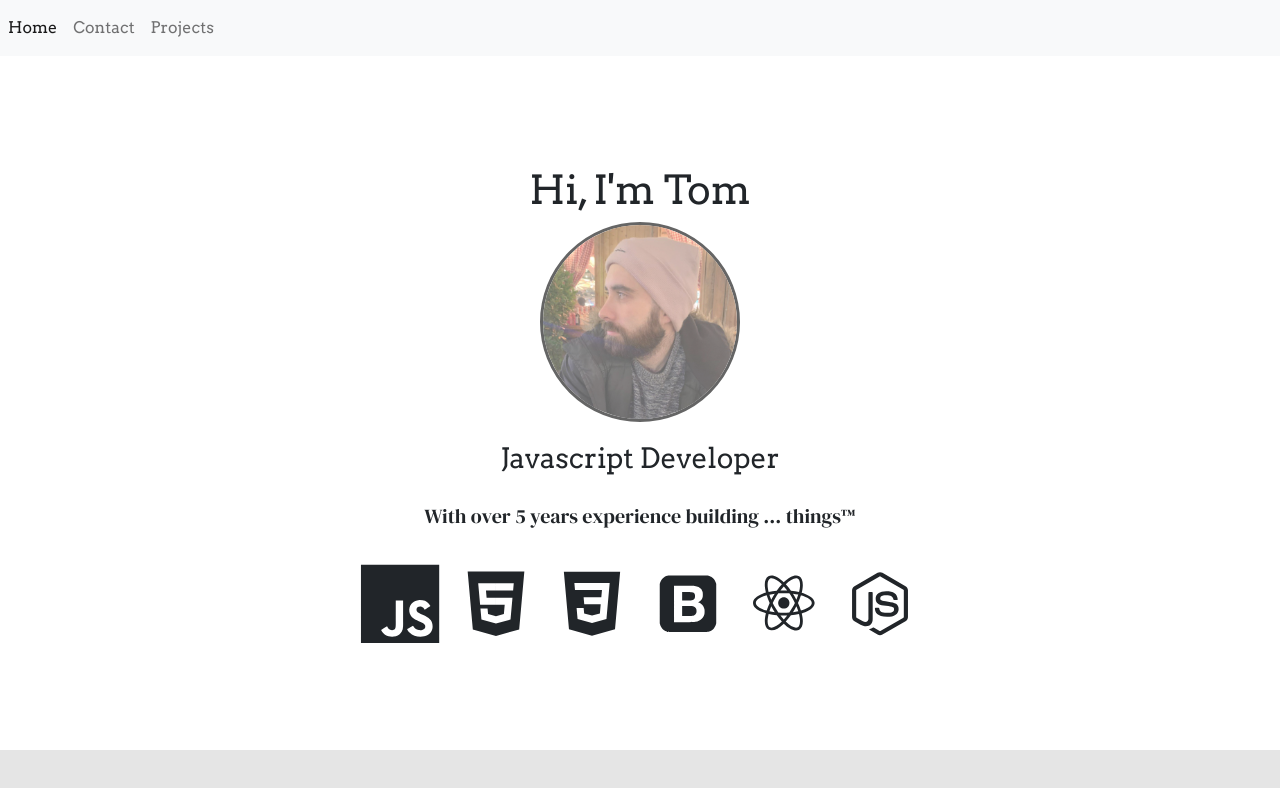
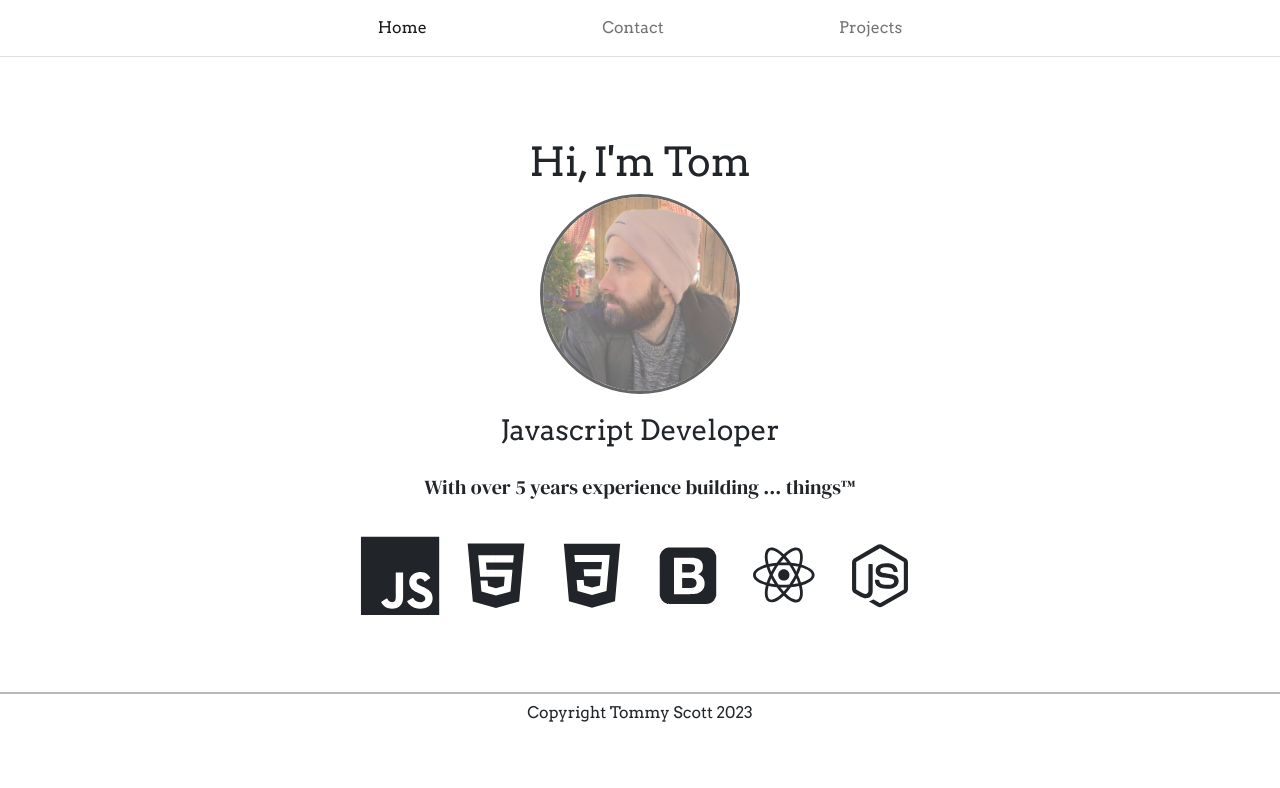
Before and after one commit to tascott/tascott.github.io, a React (Create React App) app: page / in a window 1280 px wide. Shown: the top 788 px of the page. Built offline with nearby package versions, Linux system fonts and the light colour scheme; the HTML template or start-up script is replaced by a standard one.

Commit message:
Add footer and header styles

```diff
--- a/src/components/Footer/index.js
+++ b/src/components/Footer/index.js
@@ -4,7 +4,8 @@
 function Footer() {
   return (
     <footer className="footer">
-
+      {/* Get the current year and put it in a span */}
+      <p>Copyright Tommy Scott {new Date().getFullYear()}</p>
     </footer>
   );
 }
--- a/src/components/Footer/style.css
+++ b/src/components/Footer/style.css
@@ -1,14 +1,16 @@
 .footer {
-  min-height: 100px;
-  background: #E5E5E5;
+  min-height: 40px;
+  border-top: 2px solid #B8B8B8;
+  background: #fff;
   position: relative;
+  margin-top: auto;
+  text-align: center;
+  display: flex;
+  justify-content: center;
+  align-items: center;
 }
 
-.footer span {
-  position: absolute;
-  bottom: 0;
-  left: 0;
-  right: 0;
+.footer p {
   padding: 3px;
-  background: #B8B8B8;
+  margin: 0;
 }
--- a/src/components/Header/index.js
+++ b/src/components/Header/index.js
@@ -4,11 +4,9 @@
 
 function Header() {
   return (
-    <>
-      <header className="header">
-        <Navbar />
-      </header>
-    </>
+    <header className="header">
+      <Navbar />
+    </header>
   );
 }
 
--- a/src/components/Header/style.css
+++ b/src/components/Header/style.css
@@ -1,14 +1,3 @@
-.footer {
-  min-height: 100px;
-  background: #E5E5E5;
-  position: relative;
+.header {
+  border-bottom: 1px solid #e0e0e0;
 }
-
-.footer span {
-  position: absolute;
-  bottom: 0;
-  left: 0;
-  right: 0;
-  padding: 3px;
-  background: #B8B8B8;
-}
--- a/src/components/Navbar/index.js
+++ b/src/components/Navbar/index.js
@@ -4,8 +4,7 @@
 
 function Navbar() {
   return (
-    <nav className="navbar navbar-expand-lg navbar-light bg-light">
-      <div>
+    <nav className="navbar navbar-expand-lg navbar-light">
         <ul className="navbar-nav">
           <li className="nav-item">
             <NavLink
@@ -41,7 +40,6 @@
             </NavLink>
           </li>
         </ul>
-      </div>
     </nav>
   );
 }
--- a/src/components/Navbar/style.css
+++ b/src/components/Navbar/style.css
@@ -1,3 +1,11 @@
-nav.navbar.navbar-default {
-  margin-bottom: 0;
+nav.navbar {
+  flex-direction: column;
+  max-width: 700px;
+  margin: 0 auto;
 }
+
+nav ul.navbar-nav {
+  flex-direction: row;
+  justify-content: space-around;
+  width: 100%;
+}
```
